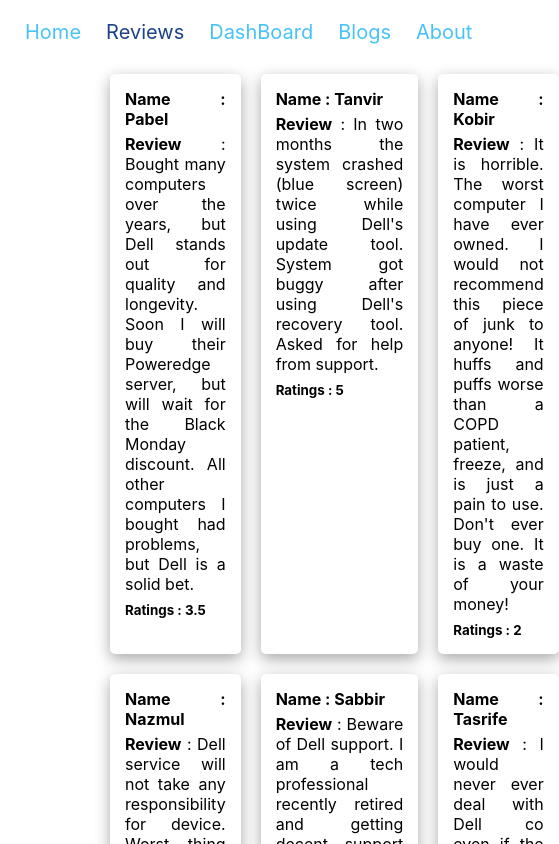
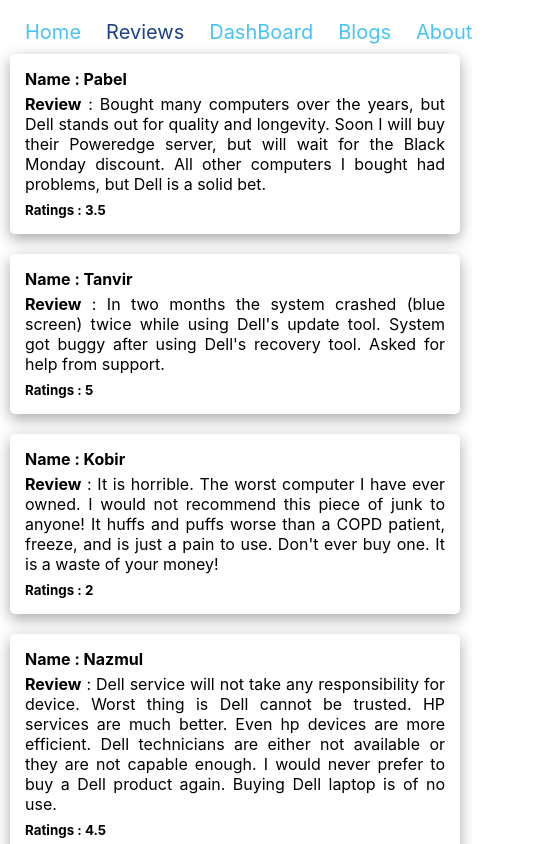
Before and after one commit to nazmul-2020/Laptop-Analysis, a React (Create React App) app: page /Reviews in a window 390 px wide. Shown: the top 844 px of the page, 559 px wide, since content can reach past the window. Built offline with nearby package versions, Linux system fonts and the light colour scheme.

Commit message:
Responsive  ok

```diff
--- a/src/components/DashBoard/DashBoard.css
+++ b/src/components/DashBoard/DashBoard.css
@@ -16,7 +16,7 @@
 @media only screen and (max-width: 550px){
     .dashBoard-container, .rechart{
         grid-template-columns: repeat(1,1fr);
-        margin: 0;
+        margin: 20px;
         width: 450px;
     }
 }
--- a/src/components/Home/Home.css
+++ b/src/components/Home/Home.css
@@ -69,3 +69,12 @@
     font-weight: 600;
     font-size: 15px;
 }
+
+@media only screen and (max-width: 550px){
+    .home-container,.reviews,.section-container,.review-container{
+        display: grid;
+        grid-template-columns: repeat(1,1fr);
+        margin: 0;
+        width: 450px;
+    }
+}
--- a/src/components/Reviews/Reviews.css
+++ b/src/components/Reviews/Reviews.css
@@ -1,4 +1,12 @@
 .review-container {
     margin: 20px 100px 0 100px;
+}
 
+@media only screen and (max-width: 550px){
+    .review-container{
+        display: grid;
+        grid-template-columns: repeat(1,1fr);
+        margin: 0;
+        width: 450px;
+    }
 }
```
